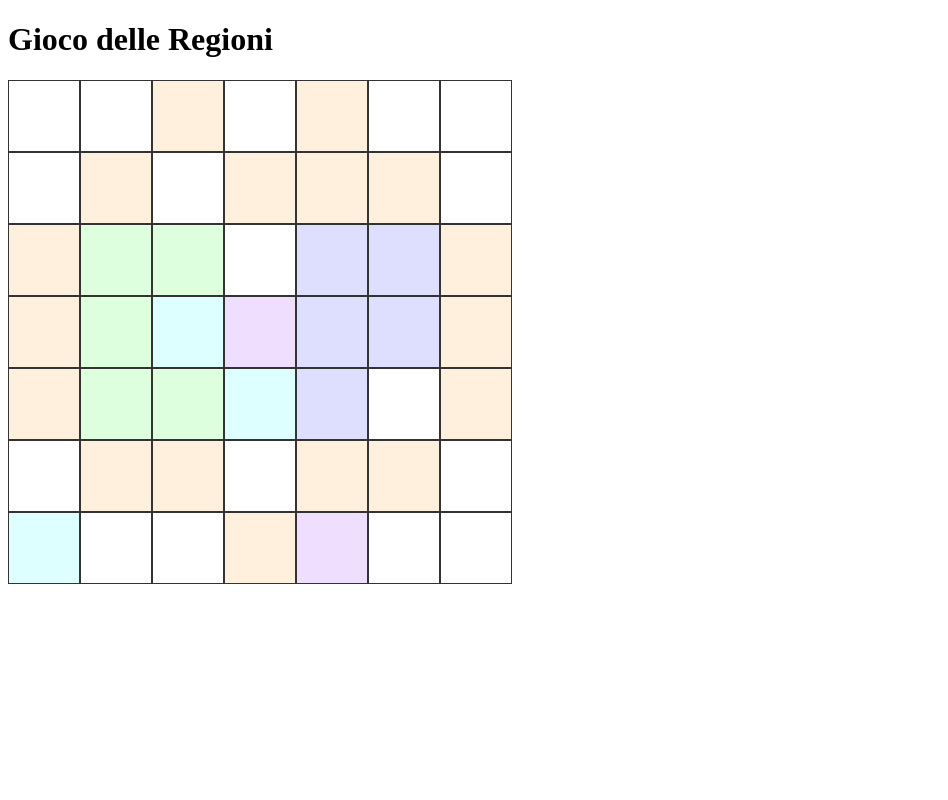
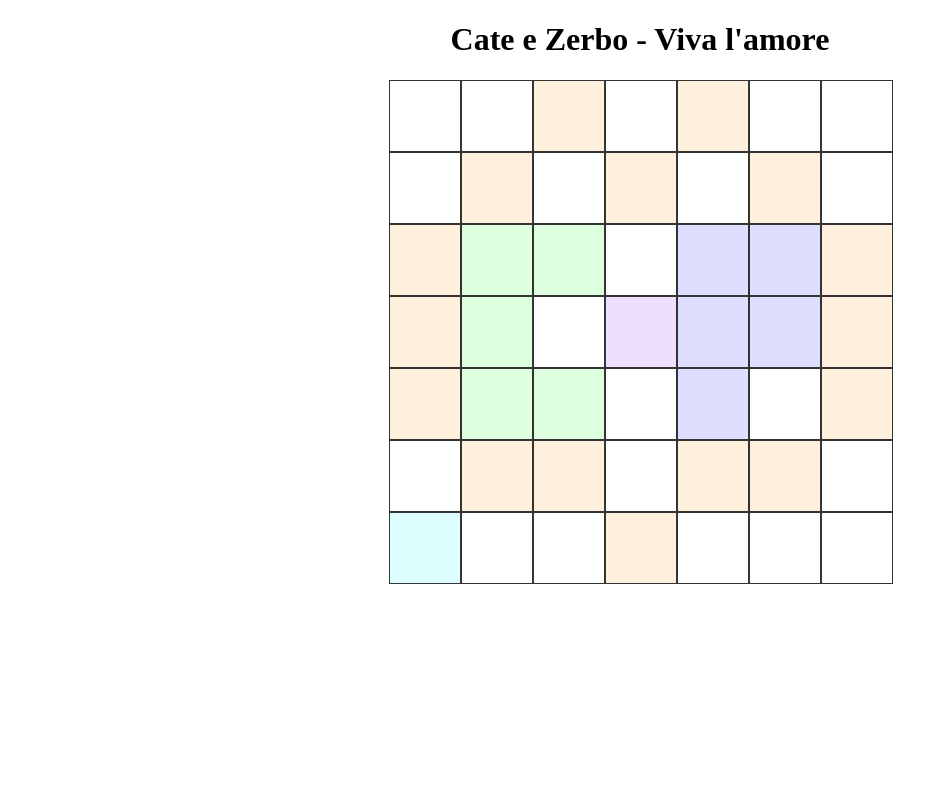
Before and after one commit to FrancescoMiodi/Regioni, a Flask app: page / in a window 1280 px wide. Shown: the whole page, without its empty margins (0-948 px from the left). Run offline with Flask 3, Linux system fonts and the light colour scheme.

Commit message:
Modifiche alla griglia e visualizzazione

```diff
--- a/app.py
+++ b/app.py
@@ -6,12 +6,12 @@ GRID_SIZE = 7
 
 REGIONS = [
     [7, 7, 3, 7, 3, 7, 6],
-    [7, 3, 7, 3, 3, 3, 7],
+    [7, 3, 7, 3, 7, 3, 7],
     [3, 1, 1, 7, 2, 2, 3],
-    [3, 1, 5, 4, 2, 2, 3],
-    [3, 1, 1, 5, 2, 7, 3],
+    [3, 1, 7, 4, 2, 2, 3],
+    [3, 1, 1, 7, 2, 7, 3],
     [7, 3, 3, 7, 3, 3, 7],
-    [5, 7, 7, 3, 4, 7, 7],
+    [5, 7, 7, 3, 7, 7, 7],
 ]
 
 tokens = []
--- a/static/style.css
+++ b/static/style.css
@@ -3,6 +3,7 @@
     grid-template-columns: repeat(7, 70px);
     grid-template-rows: repeat(7, 70px);
     gap: 2px;
+    margin: 0 auto;
 }
 
 .cell {
@@ -14,19 +15,25 @@
 }
 
 .cell::after {
-    content: "";
-    width: 35px;
-    height: 35px;
-    background: black;
-    border-radius: 50%;
+    content: "❤️";
+    font-size: 32px;
     position: absolute;
-    top: 15px;
-    left: 15px;
+    top: 50%;
+    left: 50%;
+    transform: translate(-50%, -50%);
     display: none;
 }
 
 .cell.active::after {
     display: block;
+}
+
+body {
+    margin: 0;
+    min-height: 100vh;
+    display: flex;
+    flex-direction: column;
+    align-items: center;
 }
 
 .region0 { background: #ffdede; }
--- a/templates/index.html
+++ b/templates/index.html
@@ -2,12 +2,12 @@
 <html lang="it">
 <head>
     <meta charset="UTF-8">
-    <title>Gioco Regioni</title>
+    <title>Cate e Zerbo - Viva l'amore</title>
     <link rel="stylesheet" href="/static/style.css">
 </head>
 <body>
 
-<h1>Gioco delle Regioni</h1>
+<h1>Cate e Zerbo - Viva l'amore</h1>
 
 <div id="grid">
     {% for r in range(7) %}
```
